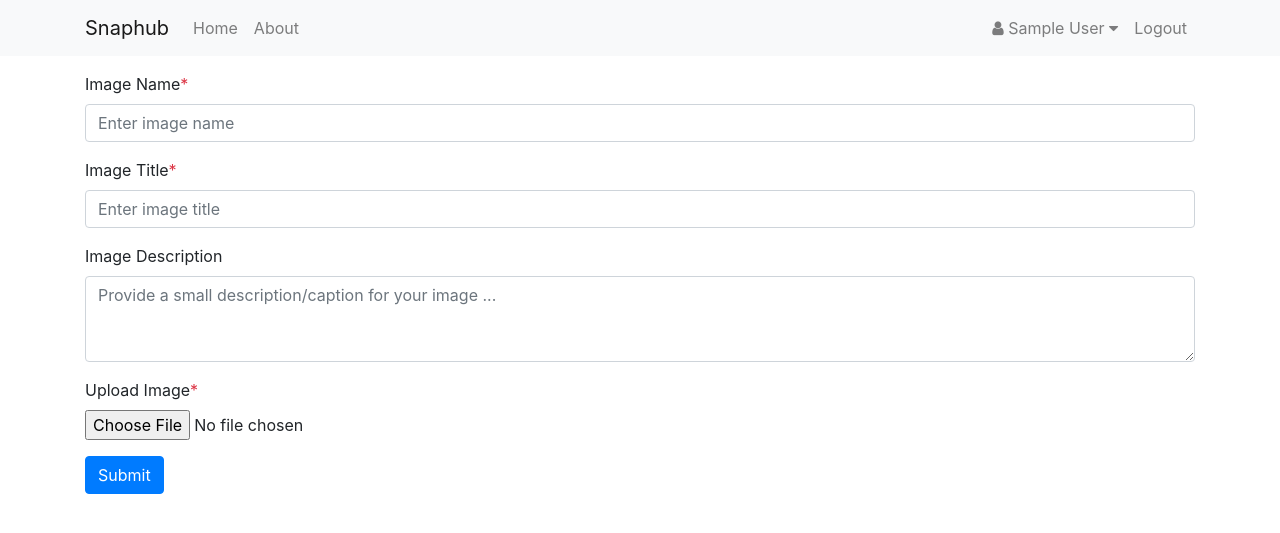
After one commit to lakshay3697/Snap-Hub, a PHP site: page /add-images.php in a window 1280 px wide. The commit adds this page. Shown: the top 533 px of the page. Run offline with PHP 8.4, Linux system fonts and the light colour scheme; the visitor is signed in with stand-in values (Sample User, id 1); some libraries are stand-ins or nearby versions.

Commit message:
Image upload form added + file upload backend done

```diff
--- /dev/null
+++ b/add-images.php
@@ -0,0 +1,113 @@
+<?php
+
+// Authorization check ............
+
+session_start();
+if(!isset($_SESSION['user_id'])) {
+  header("Location: ./index.php");
+  die;
+}
+
+// ................................
+
+$page = "index";
+include_once("header.php");
+
+?>
+
+<div class="container">
+    <form id="add_image_form">
+        <div class="form-group">
+            <label for="name">Image Name<span class="text-danger">*</span></label>
+            <input type="text" class="form-control" name="img_name" placeholder="Enter image name" required>
+        </div>
+        <div class="form-group">
+            <label for="title">Image Title<span class="text-danger">*</span></label>
+            <input type="text" class="form-control" name="img_title" placeholder="Enter image title" required>
+        </div>
+        <div class="form-group">
+            <label for="description">Image Description</label>
+            <textarea class="form-control" name="img_description" rows="3" placeholder="Provide a small description/caption for your image ..."></textarea>
+        </div>
+        <div class="form-group">
+            <label for="file">Upload Image<span class="text-danger">*</span></label>
+            <input type="file" class="form-control-file" name="img_upload" required>
+        </div>
+        <button type="submit" class="btn btn-primary">Submit</button>
+    </form>
+</div>
+
+<?php
+
+include_once("footer.php");
+
+?>
+
+<script>
+  $('#add_image_form').submit((e) => {
+    var formElement = "#add_image_form";
+
+    e.preventDefault();
+    var image_name = e.currentTarget.img_name.value;
+    var image_title = e.currentTarget.img_title.value;
+    var image_description = e.currentTarget.img_description.value;
+    var uploaded_image = e.currentTarget.img_upload.files[0];
+    // console.log(image_name);
+    // console.log(image_title);
+    // console.log(image_description);
+    // console.log(uploaded_image);
+    // debugger;
+
+    // var file_data = e.currentTarget.resume.files[0];
+    var formData = new FormData();
+    formData.append('uploaded_image', uploaded_image);
+    formData.append('type', 'add_images');
+    // formData.append('source', 'reg_form');
+    // formData.append('file_check', 1);
+    formData.append('image_name', image_name);
+    formData.append('image_title', image_title);
+    formData.append('image_description', image_description);
+    // formData.append('job_preferences', job_preference);
+    // formData.append('location', location);
+    // formData.append('experience', experience);
+    // formData.append('salary', salary);
+    // formData.append('education', education);
+    // formData.append('curr_employer', curr_employer);
+    // formData.append('add_details', add_details);
+    // // formData.append('opt_pop_screen_no', formStep);
+
+    $(formElement).find('button[type="submit"]').attr('disabled', 'disabled');
+    // $(formElement).find('.modal-body').addClass('loading');
+    $.ajax({
+    type: 'POST',
+    dataType: 'JSON',
+    url: './add_images_handler.php',
+    // url: '../popUp_Handler_SignUp_updated.php',
+    data: formData,
+    contentType: false,
+    processData: false,
+    cache: false,
+    success: function(data) {
+
+        if (data.STATUS == 'error') {
+        // signModalSlide(1);
+        $(formElement).find('button[type="submit"]').removeAttr('disabled');
+        // $(formElement).find('.modal-body').removeClass('loading');
+        toastr.error(data.message,"Add Images Module Error!");
+        } else {
+        // sessionStorage.setItem('status', 'loggedIn')
+        toastr.success(data.message,"Add Images Module Success!");
+        $('#add_image_form').trigger("reset");
+        }
+
+    },
+    error: function(res) {
+        // signModalSlide(3);
+        // $(formElement).find('button[type="submit"]').removeAttr('disabled');
+        // $(formElement).find('.modal-body').removeClass('loading');
+    }
+    });
+
+    // return false;
+  });
+</script>
--- a/form_handlers/register_handler.php
+++ /dev/null
@@ -1,5 +0,0 @@
-<?php
-
-echo '<pre>';
-print_r($_POST); die;
-?>
--- a/header.php
+++ b/header.php
@@ -2,7 +2,9 @@
 
 $page="header";
 
-session_start();
+if (session_status() == PHP_SESSION_NONE) {
+    session_start();
+}
 
 ?>
 
@@ -20,7 +22,7 @@ session_start();
 <body>
     <nav class="navbar navbar-expand-sm navbar-light bg-light mb-3">
         <div class="container">
-            <a class="navbar-brand" href="./">Pics Gallore</a>
+            <a class="navbar-brand" href="./">Snaphub</a>
             <button class="navbar-toggler" type="button" data-toggle="collapse" data-target="#navbarNav" aria-controls="navbarNav" aria-expanded="false" aria-label="Toggle navigation">
                 <span class="navbar-toggler-icon"></span>
             </button>
```
Also changed, not shown: add_images_handler.php (added, +159 -0 lines).
